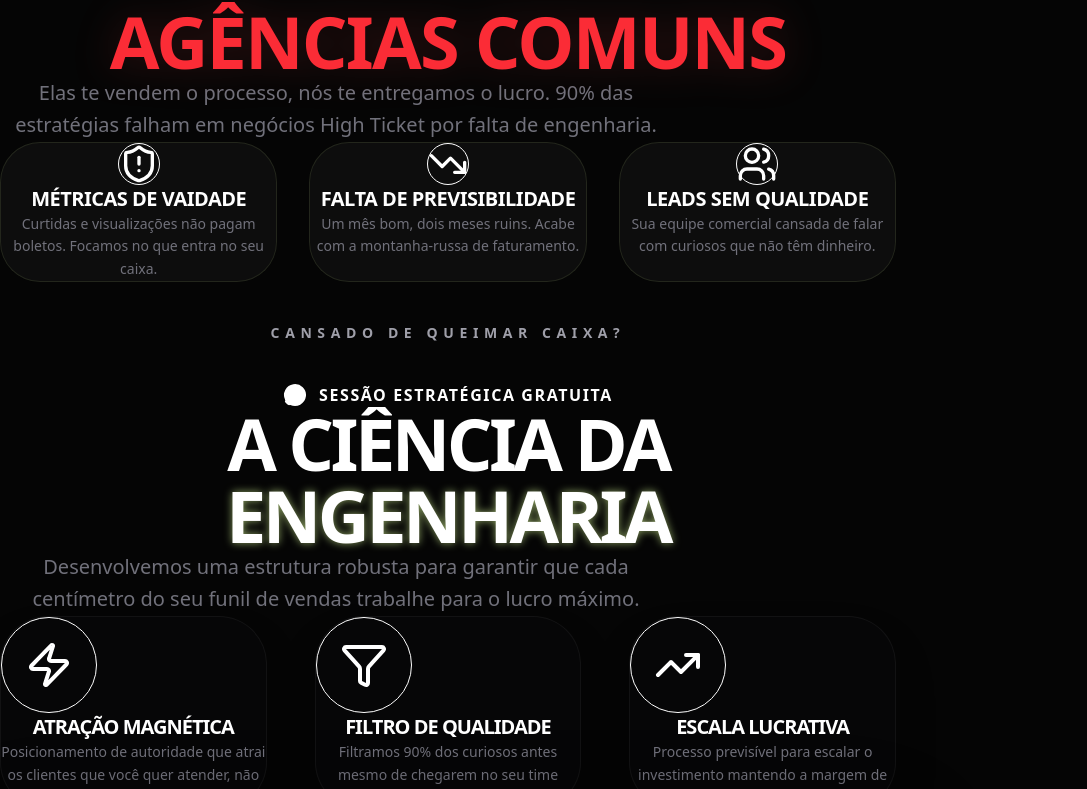
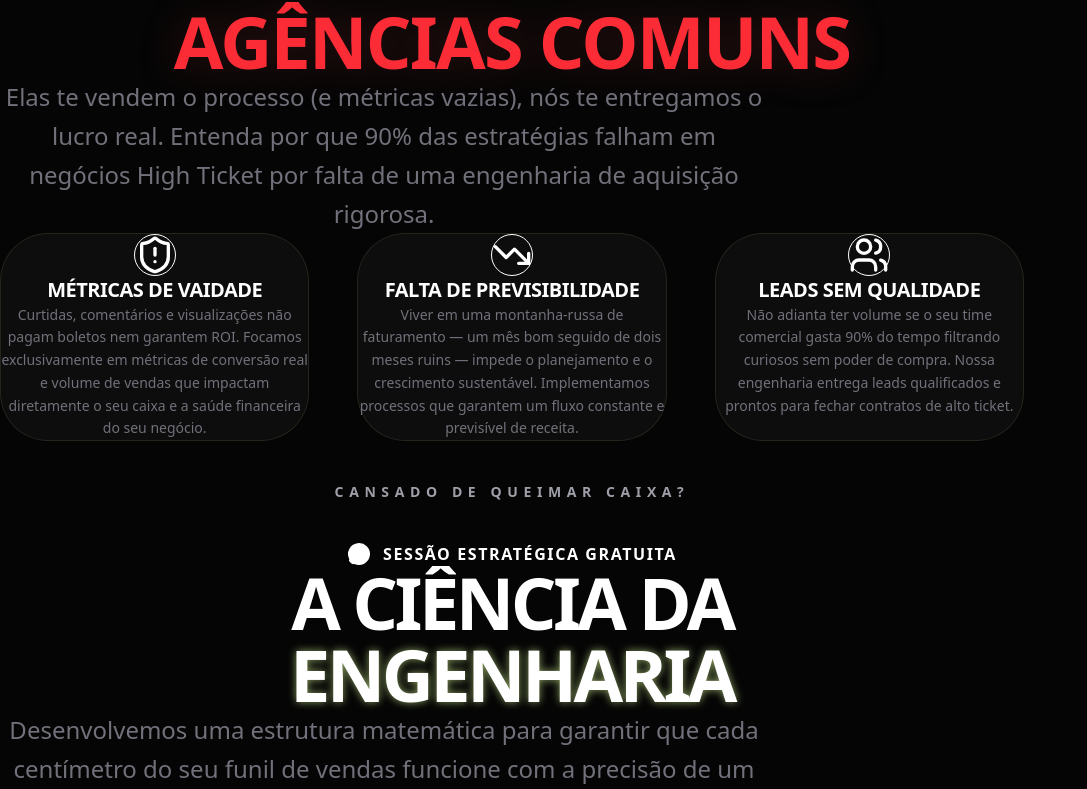
Before and after one commit to Banchoy/engenharia-de-receita, a Next.js app: page / in a window 1280 px wide. Shown: the part 1521-2310 px from the top of the page, without its empty margins (0-1087 px from the left). Built offline with nearby package versions, Linux system fonts and the light colour scheme; no server answers.

Commit message:
Refactor: Expand copy and increase spacing in Problem, Pillars and CaseStudy sections

```diff
--- a/src/components/CaseStudy.tsx
+++ b/src/components/CaseStudy.tsx
@@ -6,17 +6,18 @@ import WhatsAppButton from "./WhatsAppButton";
 export default function CaseStudy() {
     return (
         <section className="py-48 px-6">
-            <div className="max-w-4xl mx-auto glass rounded-[3rem] border-neon/10 overflow-hidden flex flex-col md:flex-row items-stretch min-h-[600px] shadow-[0_50px_100px_rgba(0,0,0,0.5)]">
-                <div className="p-12 md:p-20 md:w-3/5 space-y-12 flex flex-col justify-center text-center md:text-left relative z-10">
-                    <div className="space-y-6">
-                        <span className="text-neon font-bold text-[10px] uppercase tracking-[0.6em] block opacity-70">Resultado Comprovado</span>
-                        <h2 className="text-5xl md:6xl lg:text-7xl font-heading font-black leading-none text-white tracking-tighter uppercase font-outline-2">
+            <div className="max-w-5xl mx-auto glass rounded-[4rem] border-neon/10 overflow-hidden flex flex-col md:flex-row items-stretch min-h-[700px] shadow-[0_50px_100px_rgba(0,0,0,0.5)]">
+                <div className="p-14 md:p-24 md:w-3/5 space-y-14 flex flex-col justify-center text-center md:text-left relative z-10">
+                    <div className="space-y-8">
+                        <span className="text-neon font-bold text-[10px] uppercase tracking-[0.8em] block opacity-70">Case de Sucesso Digital</span>
+                        <h2 className="text-5xl md:7xl lg:text-8xl font-heading font-black leading-none text-white tracking-tighter uppercase font-outline-2">
                             ROAS DE <span className="text-neon neon-text">399X</span> <br /> EM 90 DIAS.
                         </h2>
                     </div>
 
-                    <p className="text-zinc-500 text-lg leading-relaxed font-medium">
-                        Saímos de um faturamento estagnado para uma escala agressiva de 6 dígitos mensais sem aumentar o CAC através de engenharia pura.
+                    <p className="text-zinc-500 text-lg md:text-xl leading-relaxed font-medium">
+                        Assumimos uma operação que estava queimando caixa em campanhas genéricas e aplicamos nossa engenharia de receita.
+                        Em menos de um trimestre, transformamos a estagnação em uma máquina de vendas High Ticket, atingindo 6 dígitos de lucro líquido sem comprometer o CAC.
                     </p>
 
                     <div className="flex flex-wrap justify-center md:justify-start gap-16 pt-4">
--- a/src/components/Pillars.tsx
+++ b/src/components/Pillars.tsx
@@ -9,17 +9,17 @@ const pillars = [
     {
         icon: Zap,
         title: "Atração Magnética",
-        description: "Posicionamento de autoridade que atrai os clientes que você quer atender, não os que sobraram."
+        description: "Criamos um posicionamento de autoridade inquestionável. Não buscamos apenas atenção, mas sim o interesse geuníno de quem já tem o problema que você resolve e possui capital para investir na solução."
     },
     {
         icon: Filter,
         title: "Filtro de Qualidade",
-        description: "Filtramos 90% dos curiosos antes mesmo de chegarem no seu time comercial."
+        description: "Nossa engenharia filtra 90% dos 'curiosos' antes do primeiro contato. O seu time comercial só gasta energia com leads que já passaram por um processo rigoroso de qualificação técnica e financeira."
     },
     {
         icon: TrendingUp,
         title: "Escala Lucrativa",
-        description: "Processo previsível para escalar o investimento mantendo a margem de lucro saudável."
+        description: "Transformamos o seu marketing em um centro de lucro previsível. Ajustamos cada métrica para permitir que o investimento cresça de forma sustentável, mantendo margens saudáveis e ROI constante."
     }
 ];
 
@@ -30,18 +30,18 @@ export default function Pillars() {
             <div className="absolute top-0 right-0 w-[500px] h-[500px] bg-neon/10 rounded-full blur-[200px] opacity-10 pointer-events-none" />
             <div className="absolute bottom-0 left-0 w-[300px] h-[300px] bg-neon/5 rounded-full blur-[150px] opacity-10 pointer-events-none" />
 
-            <div className="max-w-4xl mx-auto relative z-10">
-                <div className="text-center mb-32 space-y-8">
+            <div className="max-w-5xl mx-auto relative z-10">
+                <div className="text-center mb-40 space-y-10">
                     <h2 className="text-4xl md:text-7xl font-heading font-black leading-none text-white">
                         A CIÊNCIA DA <br /><span className="text-neon neon-text">ENGENHARIA</span>
                     </h2>
-                    <p className="text-zinc-500 max-w-2xl mx-auto text-lg md:text-xl font-medium leading-relaxed">
-                        Desenvolvemos uma estrutura robusta para garantir que cada centímetro
-                        do seu funil de vendas trabalhe para o lucro máximo.
+                    <p className="text-zinc-500 max-w-3xl mx-auto text-lg md:text-2xl font-medium leading-relaxed">
+                        Desenvolvemos uma estrutura matemática para garantir que cada centímetro
+                        do seu funil de vendas funcione com a precisão de um relógio suíço, voltado para o lucro máximo.
                     </p>
                 </div>
 
-                <div className="grid md:grid-cols-3 gap-12 mb-32">
+                <div className="grid md:grid-cols-3 gap-16 mb-40">
                     {pillars.map((pillar, index) => (
                         <motion.div
                             key={index}
@@ -49,7 +49,7 @@ export default function Pillars() {
                             whileInView={{ opacity: 1, y: 0 }}
                             viewport={{ once: true }}
                             transition={{ delay: index * 0.1 }}
-                            className="text-center group relative p-12 rounded-[3rem] border border-white/5 bg-zinc-950/40 hover:border-neon/30 transition-all duration-700 shadow-2xl hover:shadow-neon/5"
+                            className="text-center group relative p-14 rounded-[3.5rem] border border-white/5 bg-zinc-950/40 hover:border-neon/30 transition-all duration-700 shadow-2xl hover:shadow-neon/5"
                         >
                             <div className="w-24 h-24 bg-neon/5 border border-neon/10 rounded-full flex items-center justify-center mx-auto mb-10 group-hover:bg-neon group-hover:text-background transition-all duration-500 shadow-neon/10">
                                 <pillar.icon className="w-12 h-12" />
--- a/src/components/Problem.tsx
+++ b/src/components/Problem.tsx
@@ -9,17 +9,17 @@ const problems = [
     {
         icon: ShieldAlert,
         title: "Métricas de Vaidade",
-        description: "Curtidas e visualizações não pagam boletos. Focamos no que entra no seu caixa."
+        description: "Curtidas, comentários e visualizações não pagam boletos nem garantem ROI. Focamos exclusivamente em métricas de conversão real e volume de vendas que impactam diretamente o seu caixa e a saúde financeira do seu negócio."
     },
     {
         icon: TrendingDown,
         title: "Falta de Previsibilidade",
-        description: "Um mês bom, dois meses ruins. Acabe com a montanha-russa de faturamento."
+        description: "Viver em uma montanha-russa de faturamento — um mês bom seguido de dois meses ruins — impede o planejamento e o crescimento sustentável. Implementamos processos que garantem um fluxo constante e previsível de receita."
     },
     {
         icon: Users,
         title: "Leads Sem Qualidade",
-        description: "Sua equipe comercial cansada de falar com curiosos que não têm dinheiro."
+        description: "Não adianta ter volume se o seu time comercial gasta 90% do tempo filtrando curiosos sem poder de compra. Nossa engenharia entrega leads qualificados e prontos para fechar contratos de alto ticket."
     }
 ];
 
@@ -29,19 +29,19 @@ export default function Problem() {
             {/* Decorative Blur */}
             <div className="absolute top-1/2 left-1/2 -translate-x-1/2 -translate-y-1/2 w-full h-[600px] bg-neon/2 opacity-[0.03] blur-[120px] pointer-events-none" />
 
-            <div className="max-w-4xl mx-auto relative z-10">
-                <div className="text-center mb-32 space-y-8">
+            <div className="max-w-5xl mx-auto relative z-10">
+                <div className="text-center mb-40 space-y-10">
                     <h2 className="text-4xl md:text-7xl font-heading font-black tracking-tight leading-none text-white">
                         O PROBLEMA DAS<br />
                         <span className="text-red-500 drop-shadow-[0_0_20px_rgba(239,68,68,0.2)]">AGÊNCIAS COMUNS</span>
                     </h2>
-                    <p className="text-zinc-500 max-w-2xl mx-auto text-lg md:text-xl font-medium leading-relaxed">
-                        Elas te vendem o processo, nós te entregamos o lucro.
-                        90% das estratégias falham em negócios High Ticket por falta de engenharia.
+                    <p className="text-zinc-500 max-w-3xl mx-auto text-lg md:text-2xl font-medium leading-relaxed">
+                        Elas te vendem o processo (e métricas vazias), nós te entregamos o lucro real.
+                        Entenda por que 90% das estratégias falham em negócios High Ticket por falta de uma engenharia de aquisição rigorosa.
                     </p>
                 </div>
 
-                <div className="grid md:grid-cols-3 gap-8 mb-32">
+                <div className="grid md:grid-cols-3 gap-12 mb-40">
                     {problems.map((item, index) => (
                         <motion.div
                             key={index}
@@ -49,7 +49,7 @@ export default function Problem() {
                             whileInView={{ opacity: 1, scale: 1 }}
                             viewport={{ once: true }}
                             transition={{ delay: index * 0.1 }}
-                            className="p-10 rounded-[2.5rem] glass border-neon/10 hover:border-neon/40 transition-all duration-500 text-center relative group"
+                            className="p-14 rounded-[3rem] glass border-neon/10 hover:border-neon/40 transition-all duration-500 text-center relative group"
                         >
                             <div className="flex justify-center mb-10">
                                 <div className="p-5 bg-neon/5 rounded-3xl border border-neon/10 group-hover:bg-neon group-hover:text-background transition-colors duration-500">
```
